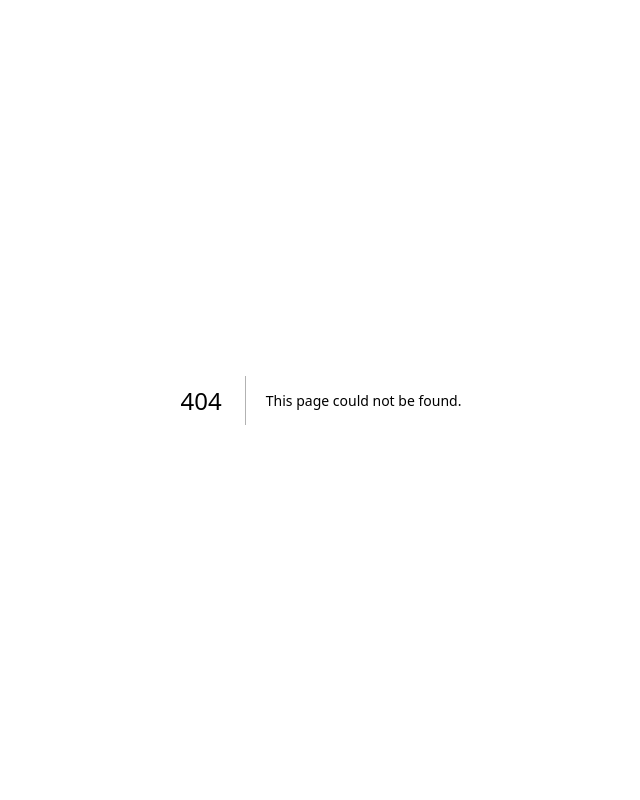
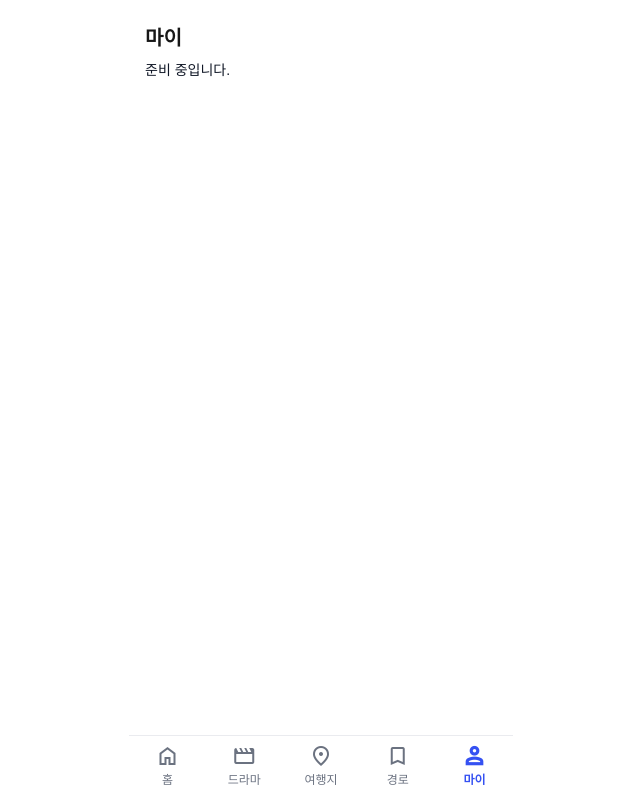
Before and after one commit to TripCut/TourAPI_FrontEnd, a Next.js app in the folder next/: page /my in a window 1280 px wide. Before the commit this address had no page. Shown: the whole page, without its empty margins (319-959 px from the left). Built offline with nearby package versions, Linux system fonts and the light colour scheme.

Commit message:
feat: 임시 페이지

```diff
--- /dev/null
+++ b/next/app/my/page.tsx
@@ -0,0 +1,15 @@
+import { BottomNav } from "../../components/home/BottomNav";
+
+export default function MyPage() {
+  return (
+    <div className="relative mx-auto flex min-h-dvh max-w-sm flex-col justify-between">
+      <main className="flex-1 pb-24 px-4 pt-6">
+        <h1 className="text-xl font-bold">마이</h1>
+        <p className="mt-2 text-sm text-[var(--text-primary)]">
+          준비 중입니다.
+        </p>
+      </main>
+      <BottomNav active="my" />
+    </div>
+  );
+}
--- /dev/null
+++ b/next/app/routes/page.tsx
@@ -0,0 +1,15 @@
+import { BottomNav } from "../../components/home/BottomNav";
+
+export default function RoutesPage() {
+  return (
+    <div className="relative mx-auto flex min-h-dvh max-w-sm flex-col justify-between">
+      <main className="flex-1 pb-24 px-4 pt-6">
+        <h1 className="text-xl font-bold">경로</h1>
+        <p className="mt-2 text-sm text-[var(--text-primary)]">
+          준비 중입니다.
+        </p>
+      </main>
+      <BottomNav active="route" />
+    </div>
+  );
+}
```
